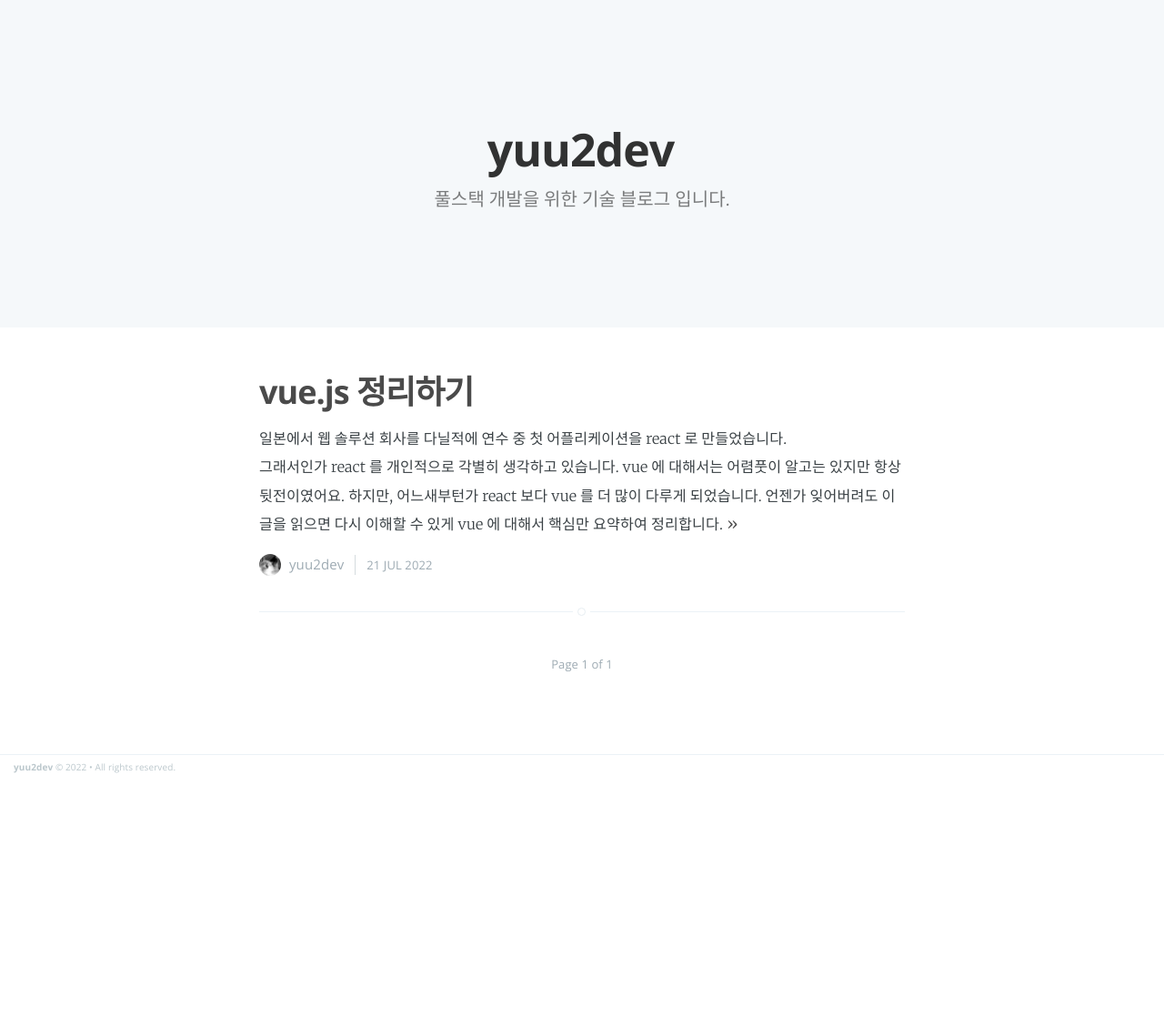
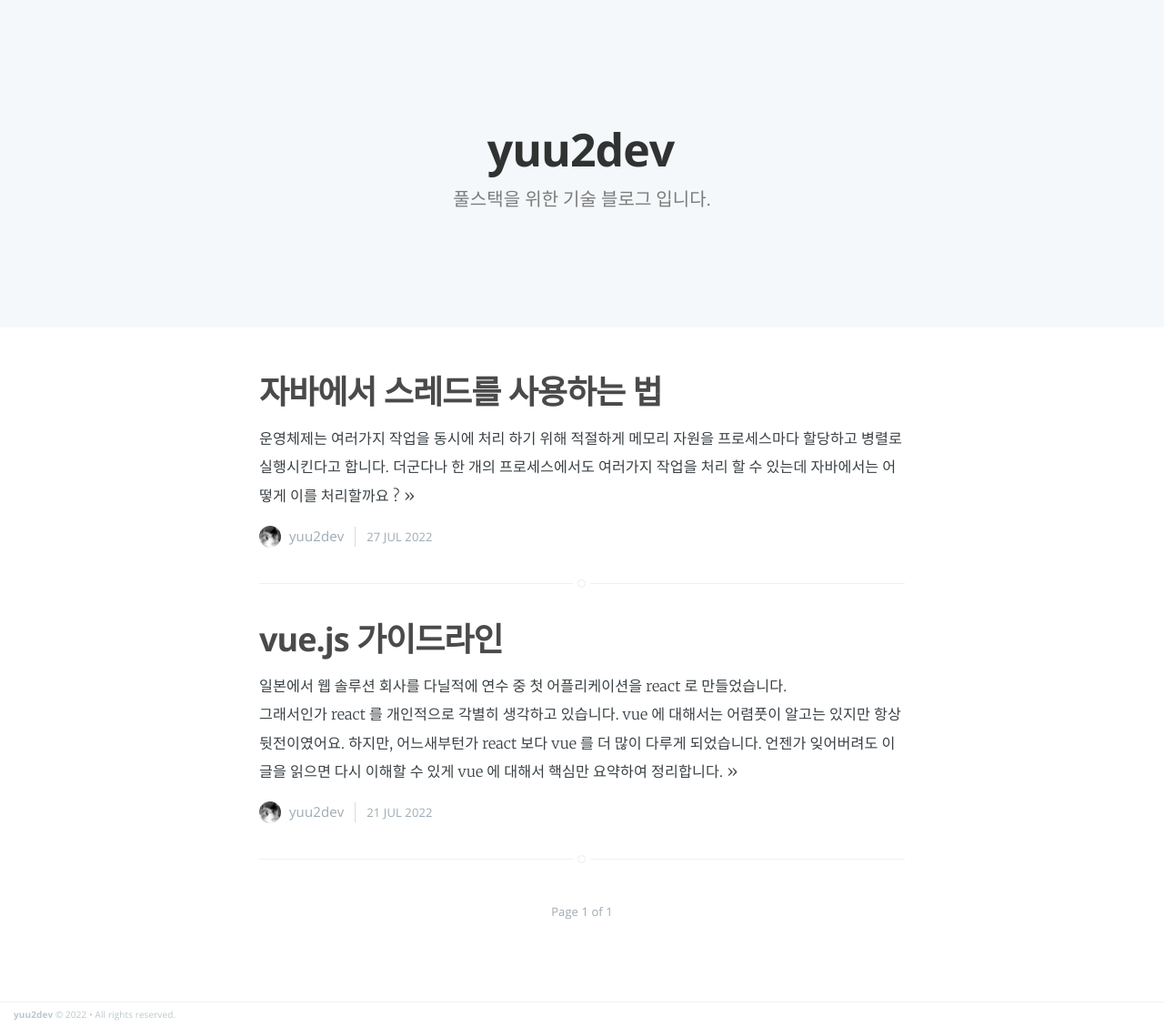
Before and after one commit to yuu2dev/yuu2dev.github.io, a Jekyll site: the page built from index.html, in a window 1280 px wide. Shown: the whole page at 91% size. Built offline with Jekyll 4.4.1, drawn with Linux system fonts in a browser that asks for light colours; the list of posts is cut into pages by our own code; before the commit the page ends 900 px from its top, so only the background shows below that.

Commit message:
Docs: 자바에서 스레드를 사용하는 법
Runnable 인터페이스, 구현 객체 스레드, 스레드풀

````diff
--- a/_config.yml
+++ b/_config.yml
@@ -1,6 +1,6 @@
 name: yuu2dev
-description: 풀스택 개발을 위한 기술 블로그 입니다
-meta_description: "Your New Jekyll Site, Blogging about stuffs"
+description: 풀스택을 위한 기술 블로그 입니다
+meta_description: ""
 
 markdown: kramdown
 highlighter: rouge
--- a/_posts/2022-07-21-vue.markdown
+++ b/_posts/2022-07-21-note.markdown
@@ -1,6 +1,6 @@
 ---
 layout: post
-title:  vue.js 정리하기
+title:  vue.js 가이드라인
 categories: vue
 ---
 
--- /dev/null
+++ b/_posts/2022-07-27-note.markdown
@@ -0,0 +1,104 @@
+---
+layout: post
+title:  자바에서 스레드를 사용하는 법
+categories: java
+---
+
+ 운영체제는 여러가지 작업을 동시에 처리 하기 위해 적절하게 메모리 자원을 프로세스마다 할당하고 병렬로 실행시킨다고 합니다.
+
+ 더군다나 한 개의 프로세스에서도 여러가지 작업을 처리 할 수 있는데 자바에서는 어떻게 이를 처리할까요 ?
+
+### 동시성과 병렬성
+
+`동시성`은 `하나의 코어` 에서 `다중` 스레드가 번갈아가며 실행하는 성질
+`병렬성`은 `여러개 코어` 에서 `단일` 스레드를 동시에 실행하는 성질
+
+### 메인 스레드
+
+```java
+public static void main(String[] args) {
+  System.out.println(Thread.currentThread());
+}
+```
+main 함수는 기본적으로 하나의 스레드를 가지고 있는데 이를 `메인스레드` 라고 합니다.
+
+## 작업 스레드
+
+```java
+Thread threadA = new Thread(() -> {
+  System.out.println("A");
+});
+Thread threadB = new Thread(() -> {
+  System.out.println("B");
+});
+threadA.start();
+threadB.start();
+```
+
+### Thread 직접 생성
+
+```java
+Thread thread = new Thread(Runnable runnable)
+```
+
+`Runnable` 은 인터페이스입니다. 작업스레드 객체를 만들기 위해서 구현 클래스는 `run()` 함수를 재정의해야 합니다.
+
+```java
+// 익명객체로 생성하기
+Thread thread = new Thread() {
+  @Override
+  public void run() {
+    ...
+  }
+};
+// 람다식으로 생성하기
+Thread thread = new Thread(() -> {
+  ...
+});
+
+// Runnable 구현객체로 생성하기
+class WorkThread implements Runnable {
+  public void run() {
+    ...
+  }
+}
+```
+
+## 스레드풀
+
+병렬 작업 처리를 제어하기 위해서 스레드 풀을 사용하여야 합니다.
+
+```java
+ExecutorService executorService = Executors.newCachedThreadPool()
+```
+
+이 외 ExecutorService 구현 객체는 다음과 같습니다.
+
+
+| 메소드명 | 초기 스레드 수 | 코어 스레드 수 | 최대 스레드 수 |
+| :--- | :--- | :--- | :--- |
+| newCachedThreadPool() | 0 | 0 | Integer.MAX_VALUE |
+| newFixedThreadPool(int threads) | 0 | threads | threads |
+
+💡 병렬 작업처리를 작업 큐에서 처리 할 수 있도록 자바는 `java.util.concurrent` 패키지의 `ExecutorService` 인터페이스와 `Executors` 클래스를 제공합니다
+
+매개변수에는 CPU의 코어 갯수 만큼 정의 할 수도 있습니다.
+
+```java
+int count = Runtime.getRuntime().availableProcessors()
+ExecutorService executorService = newFixedThreadPool(count)
+```
+
+## 이름 설정
+
+스레드는 고유의 이름을 가지고 있습니다. 주로 로그를 남길 때 사용합니다.
+
+```java
+public class WorkThread extends Thread {
+    @Overirde
+    public void run() {
+        setName("Thread-A")
+        System.out.println(getName());
+    }
+}
+```
--- a/assets/css/screen.css
+++ b/assets/css/screen.css
@@ -381,6 +381,7 @@ table {
     width: 100%;
     max-width: 100%;
     background-color: transparent;
+    border: 0.5px solid #ddd;
 }
 
 table th,
````
